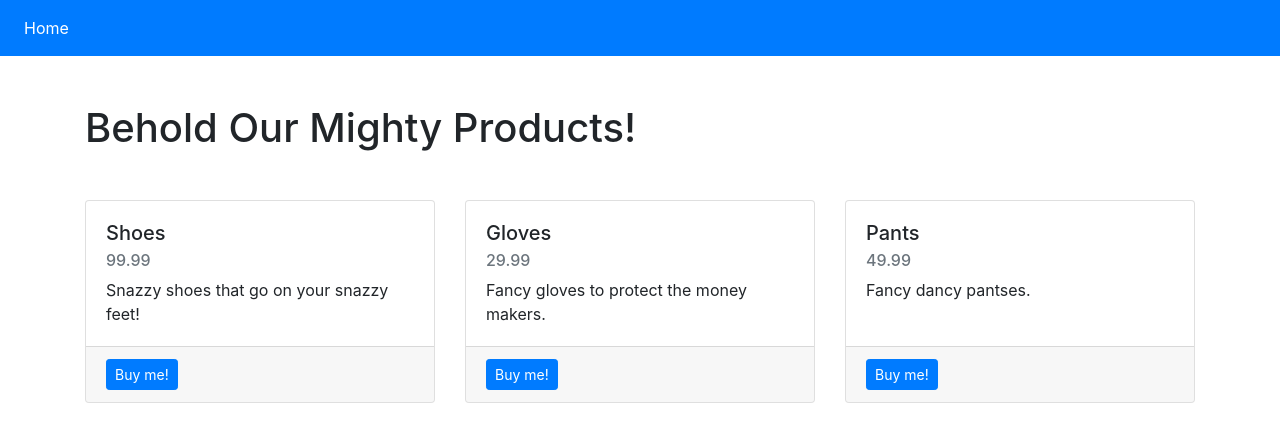
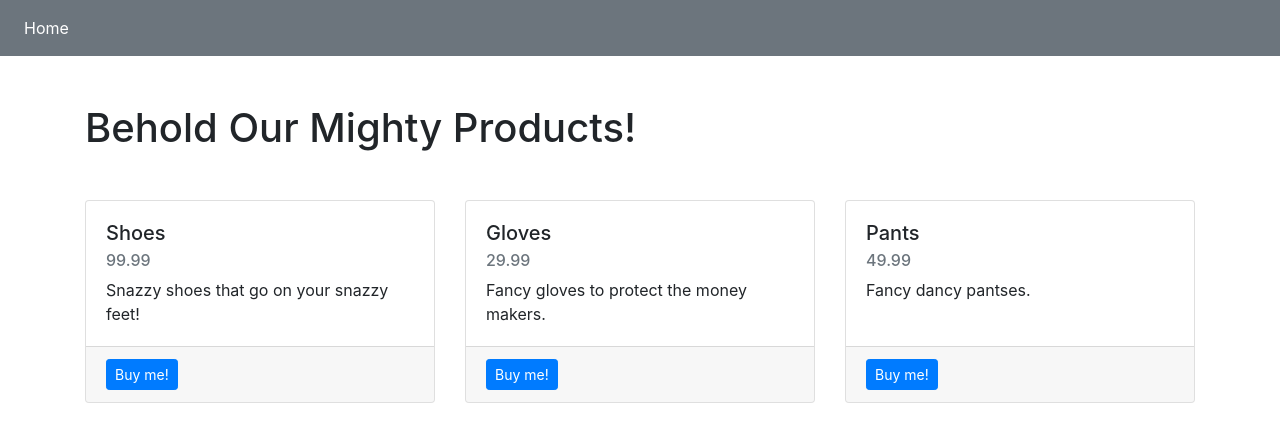
Before and after one commit to austin-vue-meetup/vueshop, a Vue app: page / in a window 1280 px wide. Shown: the top 442 px of the page. Built offline with nearby package versions, Linux system fonts and the light colour scheme.

Commit message:
Secondary for nav bg color

```diff
--- a/src/App.vue
+++ b/src/App.vue
@@ -1,6 +1,6 @@
 <template>
   <div id="app">
-    <nav class="navbar navbar-expand navbar-dark bg-primary">
+    <nav class="navbar navbar-expand navbar-dark bg-secondary">
       <div id="navbarNav" class="collapse navbar-collapse">
         <ul class="navbar-nav">
           <li class="nav-item active">
```
